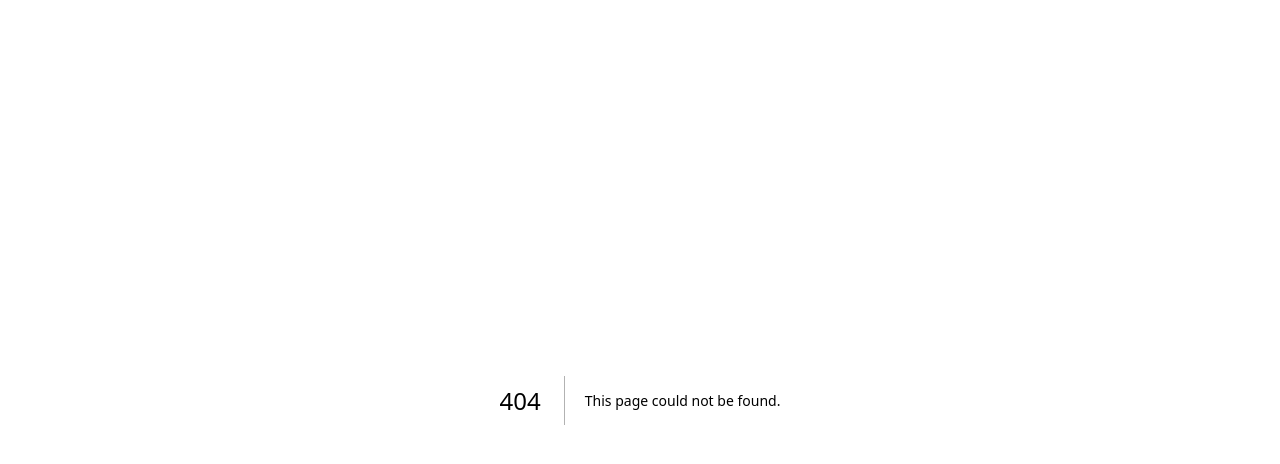
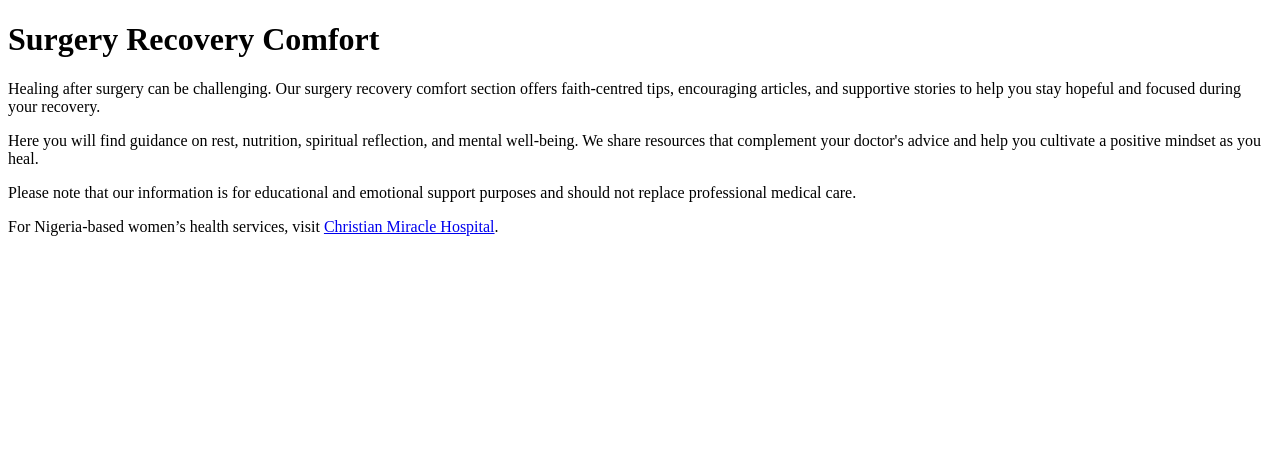
Before and after one commit to OlyMiracle/diasozo-surgery-recovery-hub, a Next.js app: page /surgery-recovery-comfort in a window 1280 px wide. Before the commit this address had no page. Shown: the top 464 px of the page. Built offline with nearby package versions, Linux system fonts and the light colour scheme.

Commit message:
Add Surgery Recovery Comfort page
This page provides resources and support for surgery recovery, including tips on rest, nutrition, and mental well-being.

```diff
--- /dev/null
+++ b/pages/surgery-recovery-comfort.js
@@ -0,0 +1,21 @@
+import Head from 'next/head';
+
+export default function SurgeryRecoveryComfort() {
+  return (
+    <>
+      <Head>
+        <title>Surgery Recovery Comfort – Diasozo Surgery Recovery & Comfort Hub</title>
+        <meta name="description" content="Explore surgery recovery comfort resources from Diasozo Surgery Recovery & Comfort Hub. Find faith-based guidance and emotional support during your healing journey." />
+      </Head>
+      <main>
+        <h1>Surgery Recovery Comfort</h1>
+        <p>Healing after surgery can be challenging. Our surgery recovery comfort section offers faith-centred tips, encouraging articles, and supportive stories to help you stay hopeful and focused during your recovery.</p>
+        <p>Here you will find guidance on rest, nutrition, spiritual reflection, and mental well-being. We share resources that complement your doctor's advice and help you cultivate a positive mindset as you heal.</p>
+        <p>Please note that our information is for educational and emotional support purposes and should not replace professional medical care.</p>
+      </main>
+      <footer>
+        <p>For Nigeria-based women’s health services, visit <a href="https://christian-miracle-hospital.vercel.app">Christian Miracle Hospital</a>.</p>
+      </footer>
+    </>
+  );
+}
```
